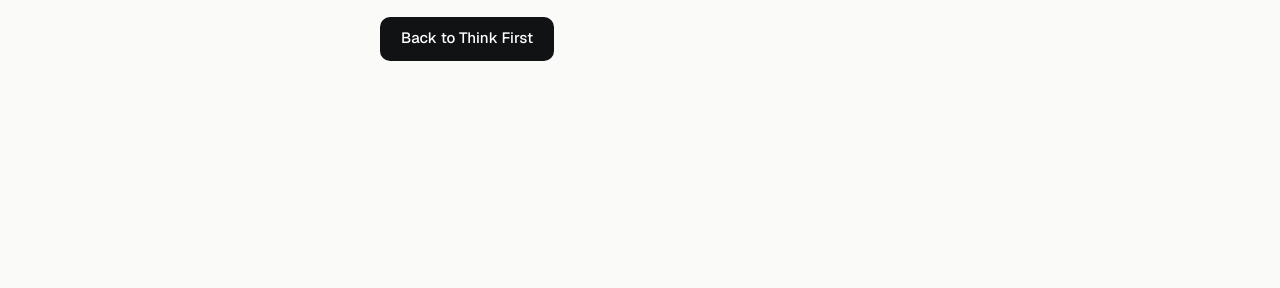
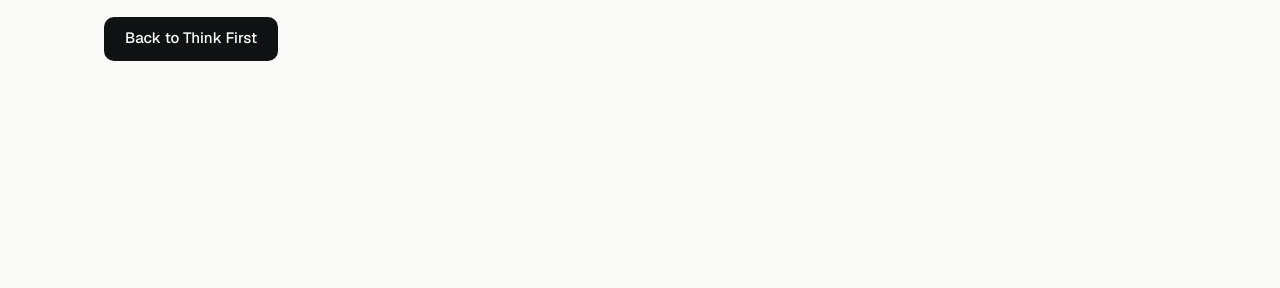
Before and after one commit to thinkfirst-app/thinkfirst-app.github.io, a browser extension: page docs/404.html in a window 1280 px wide. Shown: the part 432-720 px from the top of the page. Drawn offline with nearby package versions, Linux system fonts and the light colour scheme.

Commit message:
Let the 404 page's header, content and footer share one left edge
Co-Authored-By: Claude Fable 5.1 <noreply@anthropic.com>

```diff
--- a/docs/404.html
+++ b/docs/404.html
@@ -315,6 +315,7 @@ h2{font-size:clamp(36px,4.6vw,52px);letter-spacing:-.045em;line-height:1.02}
 .back{font-size:14px;color:var(--muted);display:inline-flex;gap:6px;align-items:center;padding:6px 0}
 .page-404{min-height:100vh;display:flex;flex-direction:column}
 .page-404 main{flex:1}
+.page-404 .wrap{width:100%}
 .doc-404{justify-content:center;max-width:1120px;padding-top:96px}
 .doc-404 p{font-size:19px;max-width:520px}
 
```
Also changed, not shown: docs/index.html (+1 -0 lines), docs/privacy.html (+1 -0 lines).
